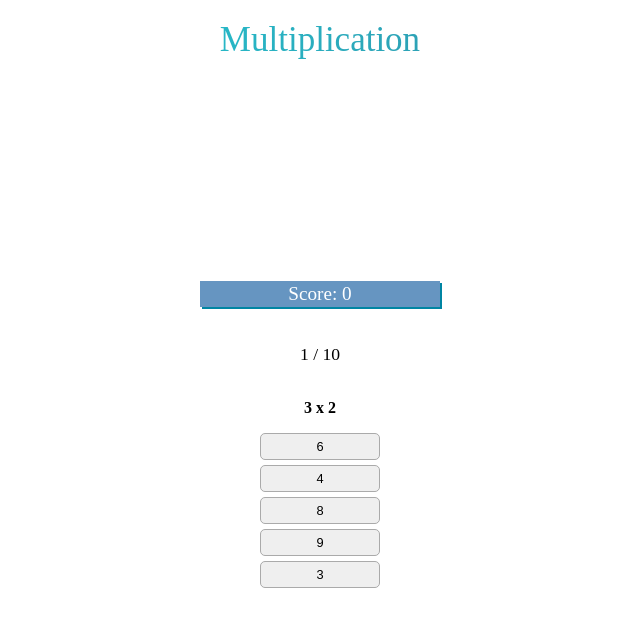
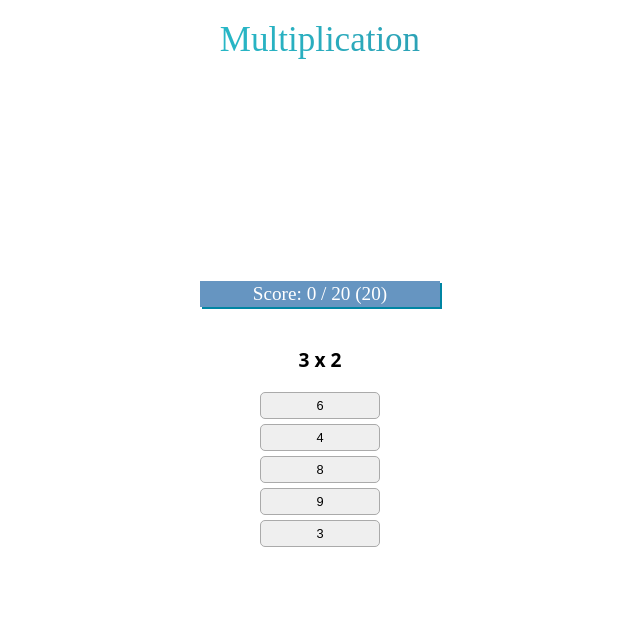
Before and after one commit to Color-Of-Code/learning-apps, a React (Vite) app in the folder multiplication/: page / in a window 1280 px wide. Both pictures are taken after a click on the button "Start". Shown: the top 626 px of the page, without its empty margins (320-960 px from the left). Built offline with nearby package versions, Linux system fonts and the light colour scheme.

Commit message:
feat: 20 questions, bigger font

```diff
--- a/multiplication/src/app.tsx
+++ b/multiplication/src/app.tsx
@@ -9,7 +9,7 @@ import { GlobalStyle, Wrapper } from './app.styles';
 import { useLocalStorage } from './hooks/use-local-storage';
 import StatisticsView from './component/statistics';
 
-const questionAmount = 10;
+const questionAmount = 20;
 
 const App: React.FC = () => {
   const [screen, setScreen] = useState<Screen>(Screen.Start);
@@ -83,12 +83,10 @@ const App: React.FC = () => {
             Start
           </button>
         )}
-        {showScore && <p className="score">Score: {score}</p>}
+        {showScore && <p className="score">Score: {score} / {questionAmount} ({20 - number})</p>}
         {showQuestion && (
           <QuestionCard
-            number={number + 1}
             question={currentQuestion}
-            total={questionAmount}
             answer={currentAnswer}
             onAnswer={processAnswer}
           />
--- a/multiplication/src/component/question-card.styles.ts
+++ b/multiplication/src/component/question-card.styles.ts
@@ -13,6 +13,8 @@ export const Wrapper = styled.div`
 
   .question {
     font-weight: bold;
+    font-family: 'sans';
+    font-size: 1.2rem;
   }
 `;
 
--- a/multiplication/src/component/question-card.tsx
+++ b/multiplication/src/component/question-card.tsx
@@ -8,16 +8,12 @@ interface Props {
   question: Question
   onAnswer: Dispatch<Answer>
   answer: Answer | undefined
-  number: number
-  total: number
 }
 
 const QuestionCard: React.FC<Props> = ({
   question,
   onAnswer,
-  answer,
-  number,
-  total
+  answer
 }) => {
   const answerProvided = !(answer == null);
 
@@ -30,7 +26,6 @@ const QuestionCard: React.FC<Props> = ({
 
   return (
     <Wrapper>
-      <p key={'number'} className="number">{number} / {total}</p>
       <p key={'question'} className="question">{question.question}</p>
 
       {question.possibleAnswers.map((a: string, i: number) => (
```
